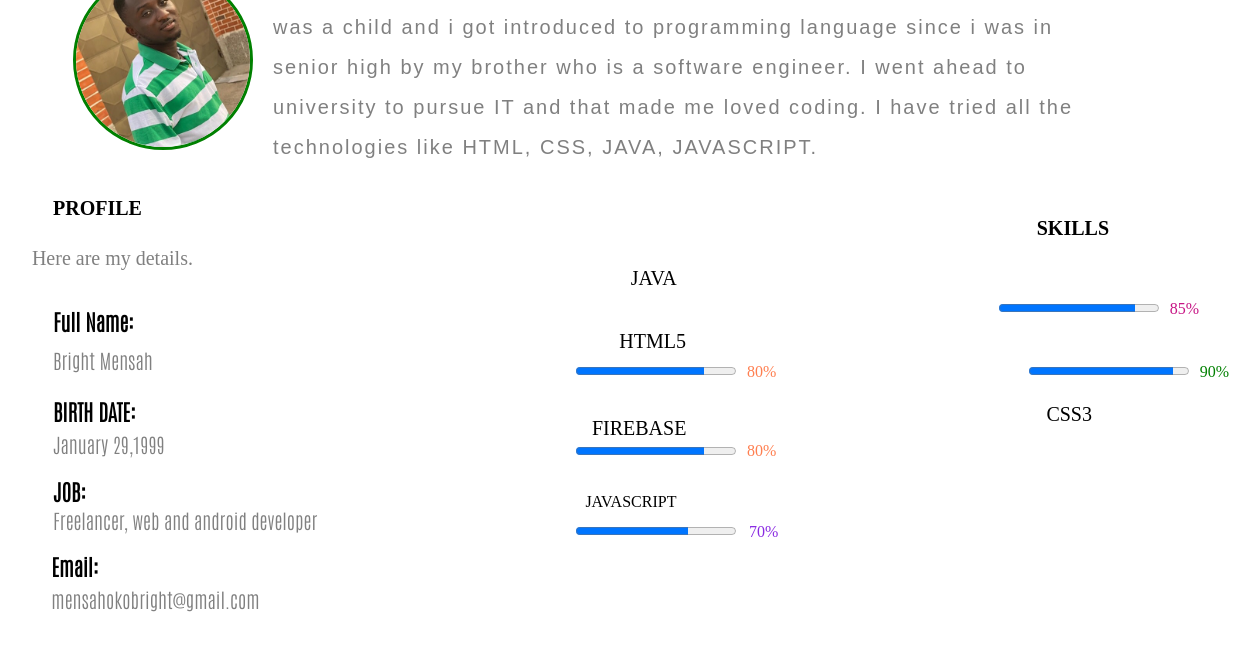
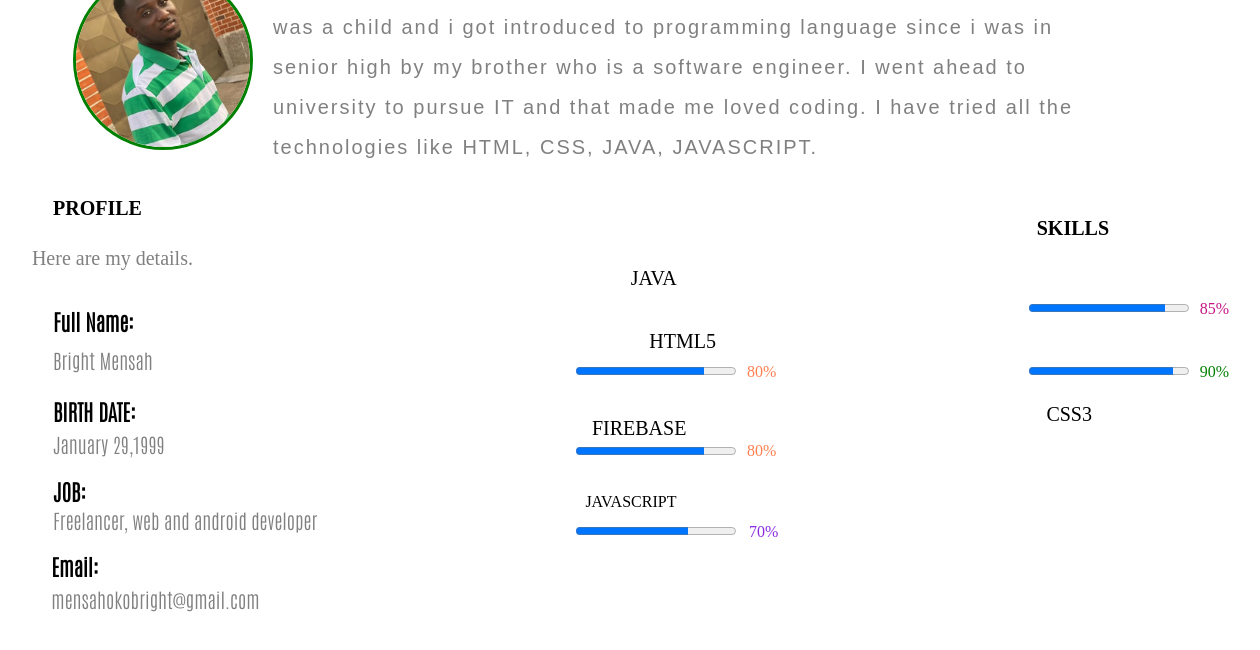
Before and after one commit to Bright-Mensah/Bright-Mensah.github.io, a plain HTML site: page index.html in a window 1536 px wide. Shown: the part 1249-1899 px from the top of the page, without its empty margins (127-1387 px from the left). Drawn offline with Linux system fonts and the light colour scheme.

Commit message:
second update

```diff
--- a/css/homeStyle.css
+++ b/css/homeStyle.css
@@ -2154,7 +2154,7 @@ for the indicator to display on the slider */
          margin: 30px 0px 0px 28px;
     }
     .Java_skills progress{
-        margin: 10px 250px 0px 10px;
+        margin: 10px 220px 0px 10px;
         float: right;
     }
     #Intro{
```
